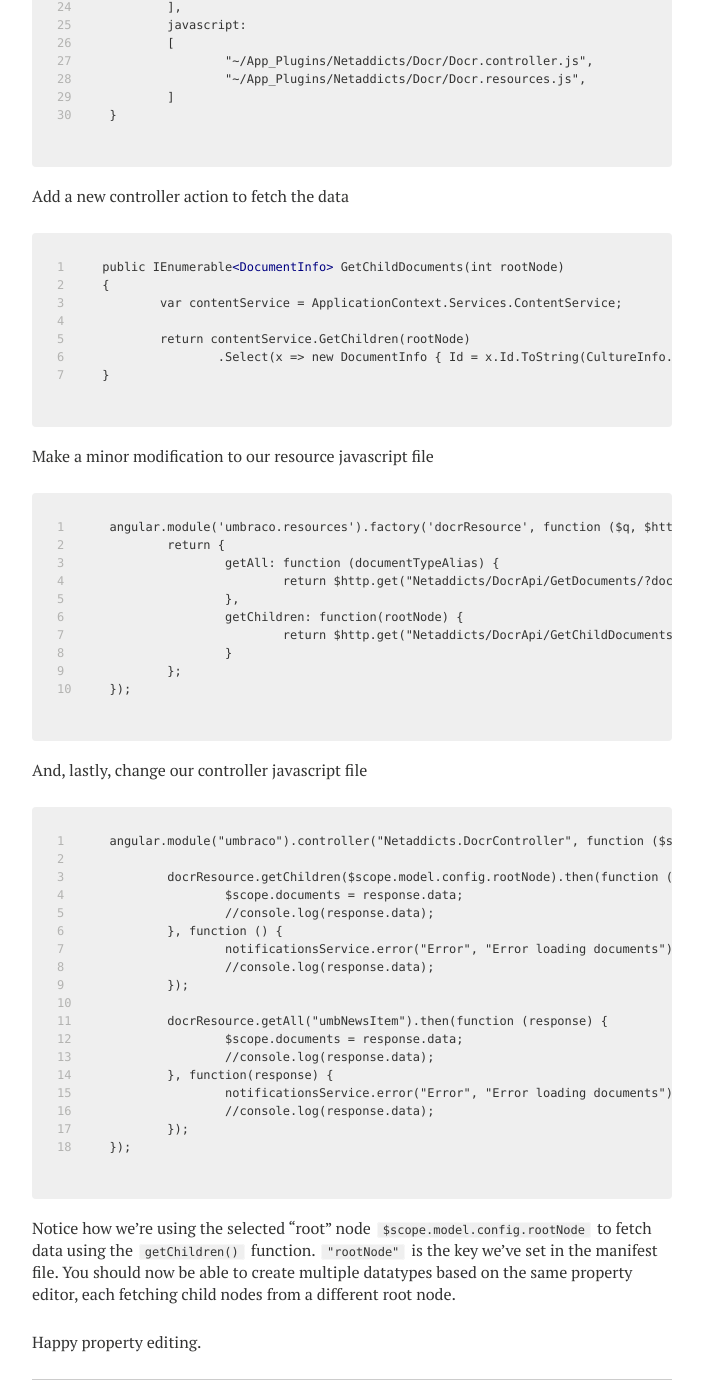
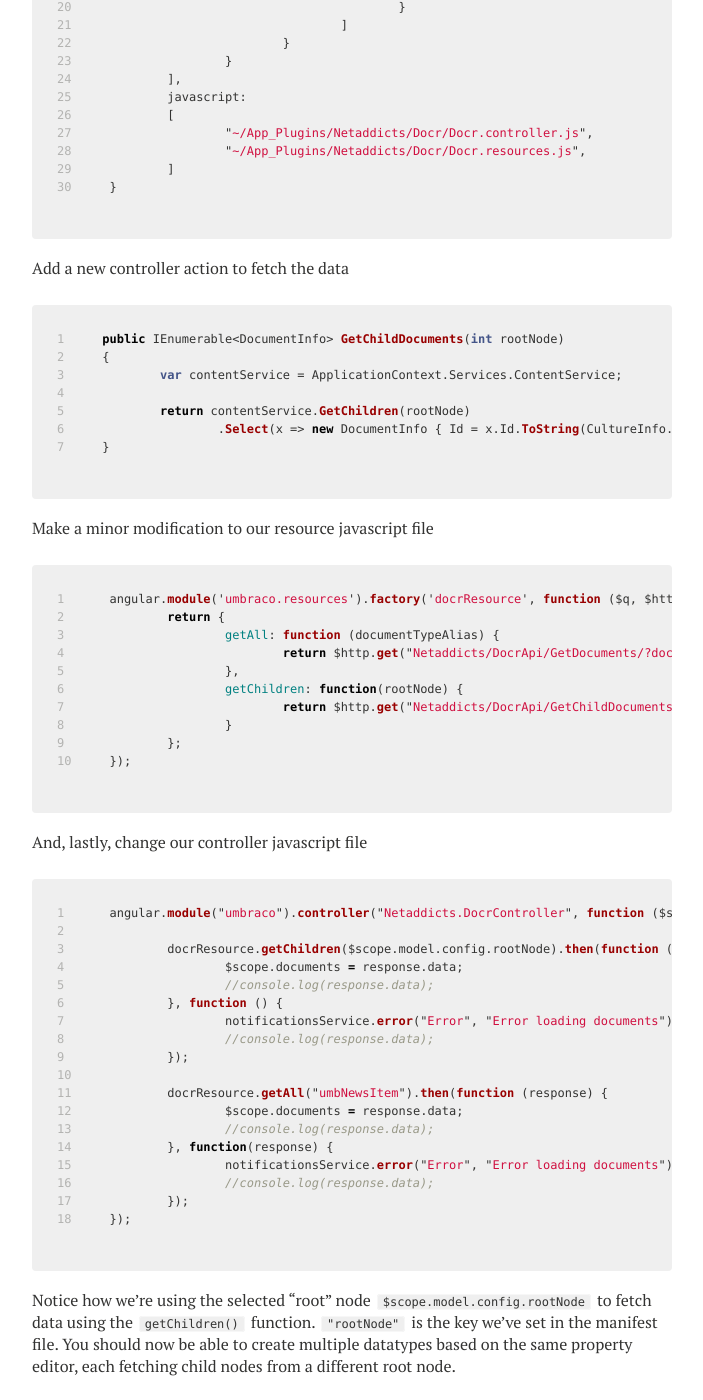
Before and after one commit to netaddicts/netaddicts.github.io, a Jekyll site: the page built from _posts/2014-01-14-v7-xpathdropdownlist-aka-docr.md, in a window 1280 px wide and 1400 px high, scrolled down 4244 px. Shown: the whole window, without its empty margins (288-991 px from the left). Built offline with Jekyll 4.4.1, drawn with Linux system fonts in a browser that asks for light colours; nearby versions of some CDN libraries; comment, search, counter and statistics services are not loaded; some of the changed text lies outside the part shown.

Commit message:
Can we get javascript hightlighting?

```diff
--- a/_posts/2014-01-14-v7-xpathdropdownlist-aka-docr.md
+++ b/_posts/2014-01-14-v7-xpathdropdownlist-aka-docr.md
@@ -20,7 +20,7 @@ For this sample to work, I'm assuming you've got at least a v7 Umbraco installat
 
 Actually, I didn't need a fully fledged XPathDropdownList datatype, but just needed a datatype that could list all child documents of a specific node in the tree. Here's my initial <code>package.manifest</code> file which I've put in <code>~/App_Plugins/Netaddicts</code> folder
 
-{% highlight html linenos %}
+{% highlight javascript linenos %}
 {% raw %}
 {
 	propertyEditors:
@@ -52,14 +52,18 @@ Our first file <code>Docr.html</code> will be our view which should just be a dr
 {% highlight html linenos %}
 {% raw %}
 <div ng-controller="Netaddicts.DocrController">
-    <select name="DocrDropdownList" class="umb-editor umb-dropdown" ng-model="model.value" ng-options="d.Id as d.Name for d in documents" />
+    <select
+    	name="DocrDropdownList"
+    	class="umb-editor umb-dropdown"
+    	ng-model="model.value"
+    	ng-options="d.Id as d.Name for d in documents" />
 </div>
 {% endraw %}
 {% endhighlight %}
 
 Javascript file <code>Docr.controller.js</code> will be responsible to initializing dropdown list with documents fetched from Umbraco content tree. Syntax of the Angular ngOptions directive may seem a bit strange, and at first hard to understand. But there's [good documentation on this](http://docs.angularjs.org/api/ng.directive:select) as well.
 
-{% highlight html linenos %}
+{% highlight javascript linenos %}
 {% raw %}
 angular.module("umbraco").controller("Netaddicts.DocrController", function ($scope, docrResource, notificationsService) {
 
@@ -84,7 +88,7 @@ In our previous code snippet above, we're injecting Umbraco's <code>notification
 
 Let's take a look at our <code>Docr.resource.js</code> file.
 
-{% highlight html linenos %}
+{% highlight javascript linenos %}
 {% raw %}
 angular.module('umbraco.resources').factory('docrResource', function ($q, $http) {
 	return {
@@ -100,7 +104,7 @@ Above code snippet adds the docrResource to the <code>umbraco.resources</code> m
 
 Next up: A bit of C# coding to actually fetch the documents from Umbraco. Either create a simple C# class file and drop it into the <code>~/App_Code</code> folder or add your class to an existing project and compile into assembly.
 
-{% highlight html linenos %}
+{% highlight c# linenos %}
 {% raw %}
 using System.Collections.Generic;
 using System.Globalization;
@@ -143,7 +147,7 @@ It's always a good idea to take a look at what's already existing. After all, al
 
 A small change to our <code>package.manifest</code> file is required...
 
-{% highlight html linenos %}
+{% highlight javascript linenos %}
 {% raw %}
 {
 	propertyEditors:
@@ -180,7 +184,7 @@ A small change to our <code>package.manifest</code> file is required...
 
 Add a new controller action to fetch the data
 
-{% highlight html linenos %}
+{% highlight c# linenos %}
 {% raw %}
 public IEnumerable<DocumentInfo> GetChildDocuments(int rootNode)
 {
@@ -194,7 +198,7 @@ public IEnumerable<DocumentInfo> GetChildDocuments(int rootNode)
 
 Make a minor modification to our resource javascript file
 
-{% highlight html linenos %}
+{% highlight javascript linenos %}
 {% raw %}
 angular.module('umbraco.resources').factory('docrResource', function ($q, $http) {
 	return {
@@ -211,7 +215,7 @@ angular.module('umbraco.resources').factory('docrResource', function ($q, $http)
 
 And, lastly, change our controller javascript file
 
-{% highlight html linenos %}
+{% highlight javascript linenos %}
 {% raw %}
 angular.module("umbraco").controller("Netaddicts.DocrController", function ($scope, docrResource, notificationsService) {
 
```
